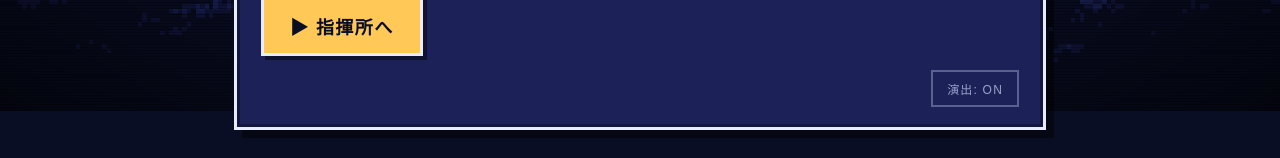
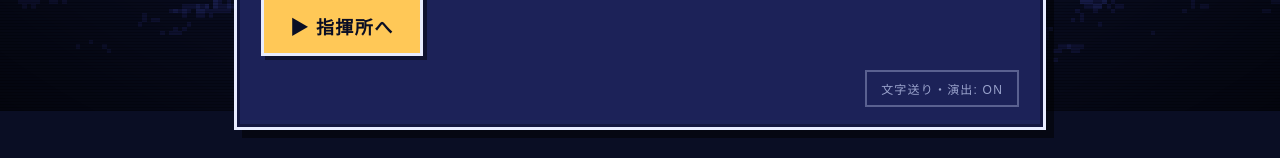
Before and after one commit to ivgtr/tozasareta-machi, a React (Vite) app: page / in a window 1280 px wide. Shown: the part 689-847 px from the top of the page. Built offline with nearby package versions, Linux system fonts and the light colour scheme; a web font is replaced by a local one.

Commit message:
fix: clarify title motion setting

```diff
--- a/src/ui/screens/TitleScreen.tsx
+++ b/src/ui/screens/TitleScreen.tsx
@@ -62,9 +62,10 @@ export function TitleScreen({ onNewGame, onResume, canResume }: TitleScreenProps
           <button
             type="button"
             className="title__motion"
+            aria-pressed={settings.animations}
             onClick={() => updateSettings({ animations: !settings.animations })}
           >
-            演出: {settings.animations ? 'ON' : 'OFF'}
+            文字送り・演出: {settings.animations ? 'ON' : 'OFF'}
           </button>
         </div>
       </div>
```
Also changed, not shown: 1 other file (tests, documents, lock files or other folders).
